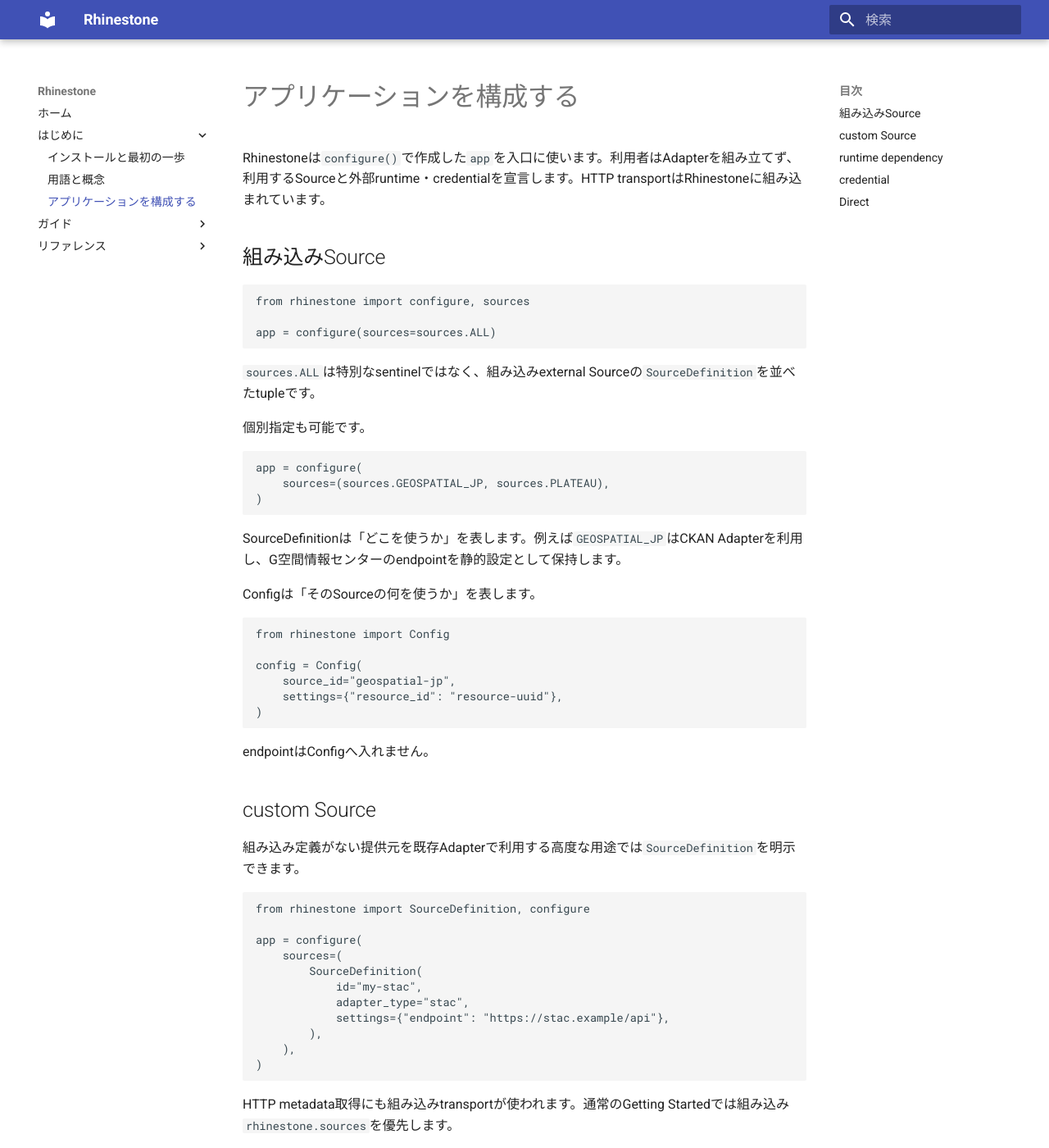
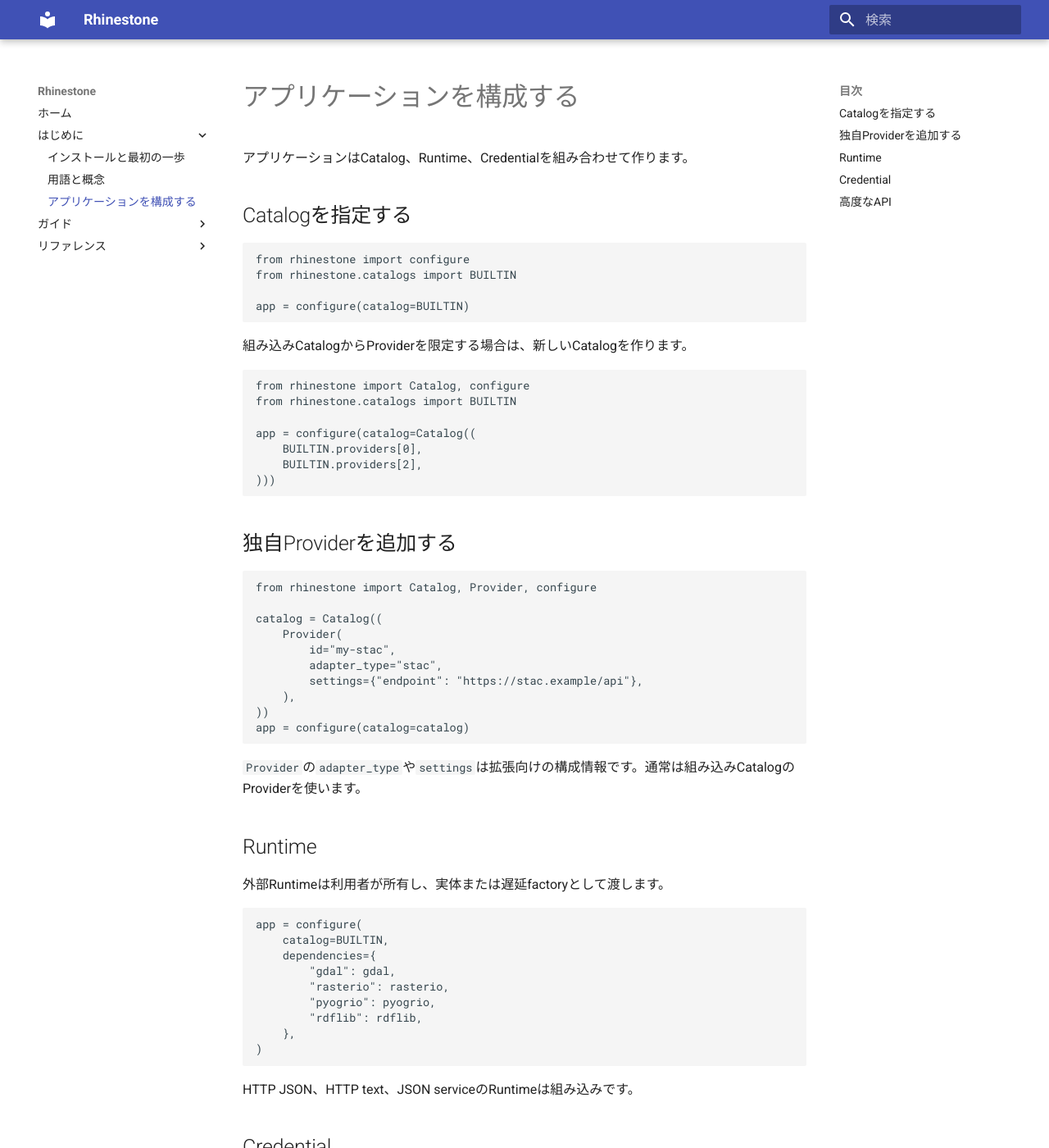
Before and after one commit to u-kitazawa/rhinestone, an MkDocs documentation site: the page built from docs/configuration.md, in a window 1280 px wide and 1400 px high. Shown: the whole window at 82% size. Built offline with MkDocs 1.6.1 and Material for MkDocs 9.7.7, drawn with Linux system fonts in a browser that asks for light colours; some of the changed text lies outside the part shown.

Commit message:
Simplify public vocabulary in user documentation

````diff
--- a/docs/configuration.md
+++ b/docs/configuration.md
@@ -1,85 +1,70 @@
 # アプリケーションを構成する
 
-Rhinestoneは`configure()`で作成した`app`を入口に使います。利用者はAdapterを組み立てず、利用するSourceと外部runtime・credentialを宣言します。HTTP transportはRhinestoneに組み込まれています。
+アプリケーションはCatalog、Runtime、Credentialを組み合わせて作ります。
 
-## 組み込みSource
+## Catalogを指定する
 
 ```python
-from rhinestone import configure, sources
+from rhinestone import configure
+from rhinestone.catalogs import BUILTIN
 
-app = configure(sources=sources.ALL)
+app = configure(catalog=BUILTIN)
 ```
 
-`sources.ALL`は特別なsentinelではなく、組み込みexternal Sourceの`SourceDefinition`を並べたtupleです。
+組み込みCatalogからProviderを限定する場合は、新しいCatalogを作ります。
 
-個別指定も可能です。
+```python
+from rhinestone import Catalog, configure
+from rhinestone.catalogs import BUILTIN
+
+app = configure(catalog=Catalog((
+    BUILTIN.providers[0],
+    BUILTIN.providers[2],
+)))
+```
+
+## 独自Providerを追加する
+
+```python
+from rhinestone import Catalog, Provider, configure
+
+catalog = Catalog((
+    Provider(
+        id="my-stac",
+        adapter_type="stac",
+        settings={"endpoint": "https://stac.example/api"},
+    ),
+))
+app = configure(catalog=catalog)
+```
+
+`Provider`の`adapter_type`や`settings`は拡張向けの構成情報です。通常は組み込みCatalogのProviderを使います。
+
+## Runtime
+
+外部Runtimeは利用者が所有し、実体または遅延factoryとして渡します。
 
 ```python
 app = configure(
-    sources=(sources.GEOSPATIAL_JP, sources.PLATEAU),
-)
-```
-
-SourceDefinitionは「どこを使うか」を表します。例えば`GEOSPATIAL_JP`はCKAN Adapterを利用し、G空間情報センターのendpointを静的設定として保持します。
-
-Configは「そのSourceの何を使うか」を表します。
-
-```python
-from rhinestone import Config
-
-config = Config(
-    source_id="geospatial-jp",
-    settings={"resource_id": "resource-uuid"},
-)
-```
-
-endpointはConfigへ入れません。
-
-## custom Source
-
-組み込み定義がない提供元を既存Adapterで利用する高度な用途では`SourceDefinition`を明示できます。
-
-```python
-from rhinestone import SourceDefinition, configure
-
-app = configure(
-    sources=(
-        SourceDefinition(
-            id="my-stac",
-            adapter_type="stac",
-            settings={"endpoint": "https://stac.example/api"},
-        ),
-    ),
-)
-```
-
-HTTP metadata取得にも組み込みtransportが使われます。通常のGetting Startedでは組み込み`rhinestone.sources`を優先します。
-
-## runtime dependency
-
-Rhinestoneが実装しない外部runtimeだけを、実体または遅延factoryとして渡します。
-
-```python
-app = configure(
-    sources=sources.ALL,
+    catalog=BUILTIN,
     dependencies={
-        "rdflib": rdflib,
         "gdal": gdal,
         "rasterio": rasterio,
         "pyogrio": pyogrio,
+        "rdflib": rdflib,
     },
 )
 ```
 
-factoryは必要になるまで評価されません。HTTP JSON、HTTP text、JSON serviceの通信runtimeを利用者が登録する必要はありません。
+HTTP JSON、HTTP text、JSON serviceのRuntimeは組み込みです。
 
-## credential
+## Credential
 
-secretはSourceDefinitionやConfigへ保存せず、logical nameに対応するfactoryとして渡します。
+secretはCatalogやProviderに保存せず、Credential factoryとして渡します。
 
 ```python
 app = configure(
-    sources=(sources.ESTAT, sources.ODPT),
+    catalog=BUILTIN,
     credentials={
         "estat": lambda: os.environ["ESTAT_APP_ID"],
         "odpt": lambda: os.environ["ODPT_CONSUMER_KEY"],
@@ -87,17 +72,6 @@
 )
 ```
 
-責務は次のように分離します。
+## 高度なAPI
 
-- `SourceDefinition`: 静的な提供元情報
-- Source Adapter: 接続・解決方法の知識
-- built-in HTTP: metadata・文書・JSON serviceの通信
-- dependency: GDAL、Rasterio、RDFLib等の外部実行能力
-- credential: secret
-- `Config`: 選択したSource内で利用する対象
-
-## Direct
-
-`direct`はexternal SourceではなくCore機能です。`sources.ALL`に含まれず、`configure()`だけでも常時利用できます。
-
-次は[データを検索する](search.md)または[Resourceを解決して開く](resolve-and-open.md)へ進んでください。
+`Config`、Source Adapter、Resolver、AccessPlanは内部パイプラインを直接扱う高度なAPIです。通常の検索・解決では`Result`を`app.resolve()`へ渡してください。
````
